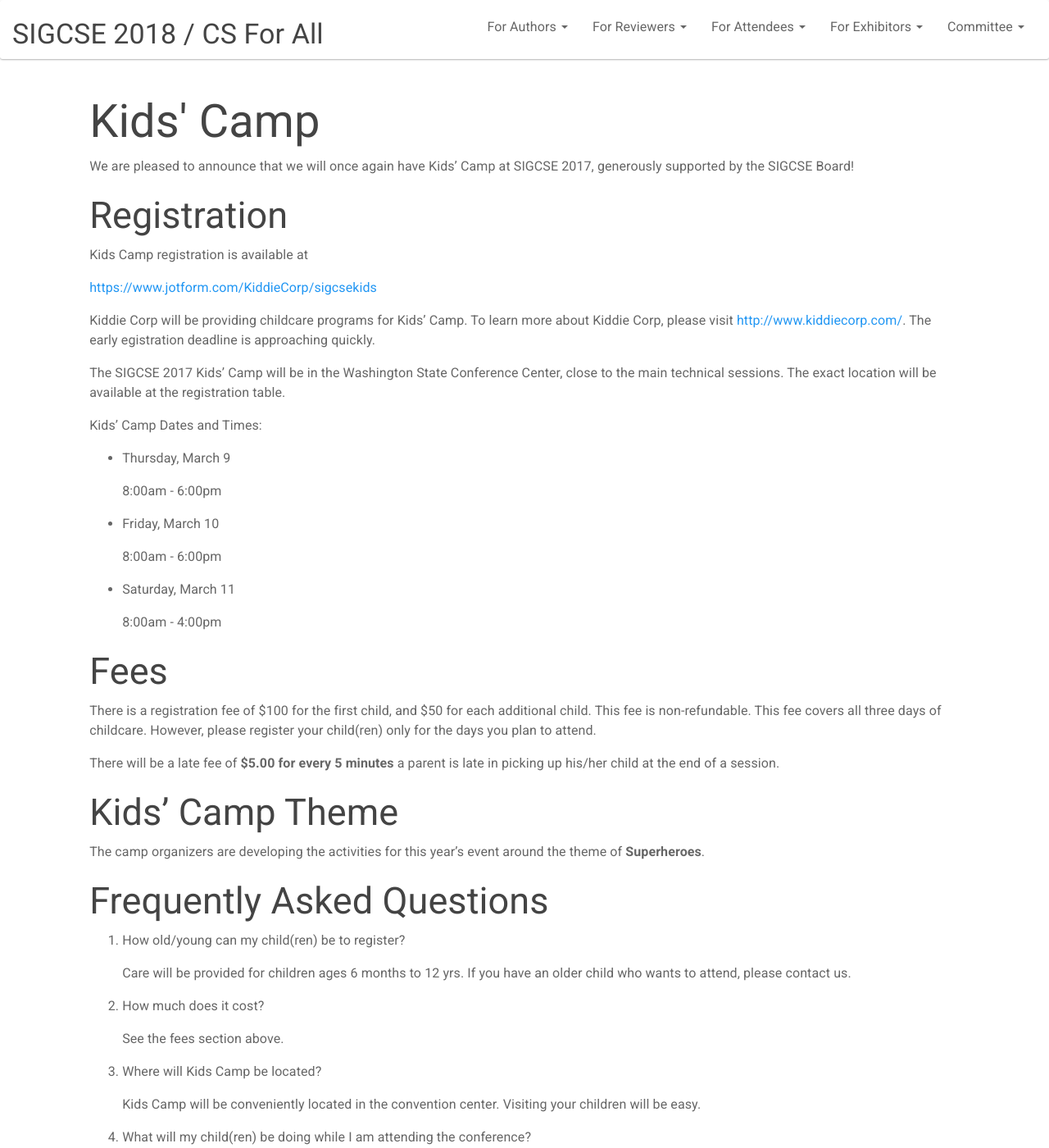
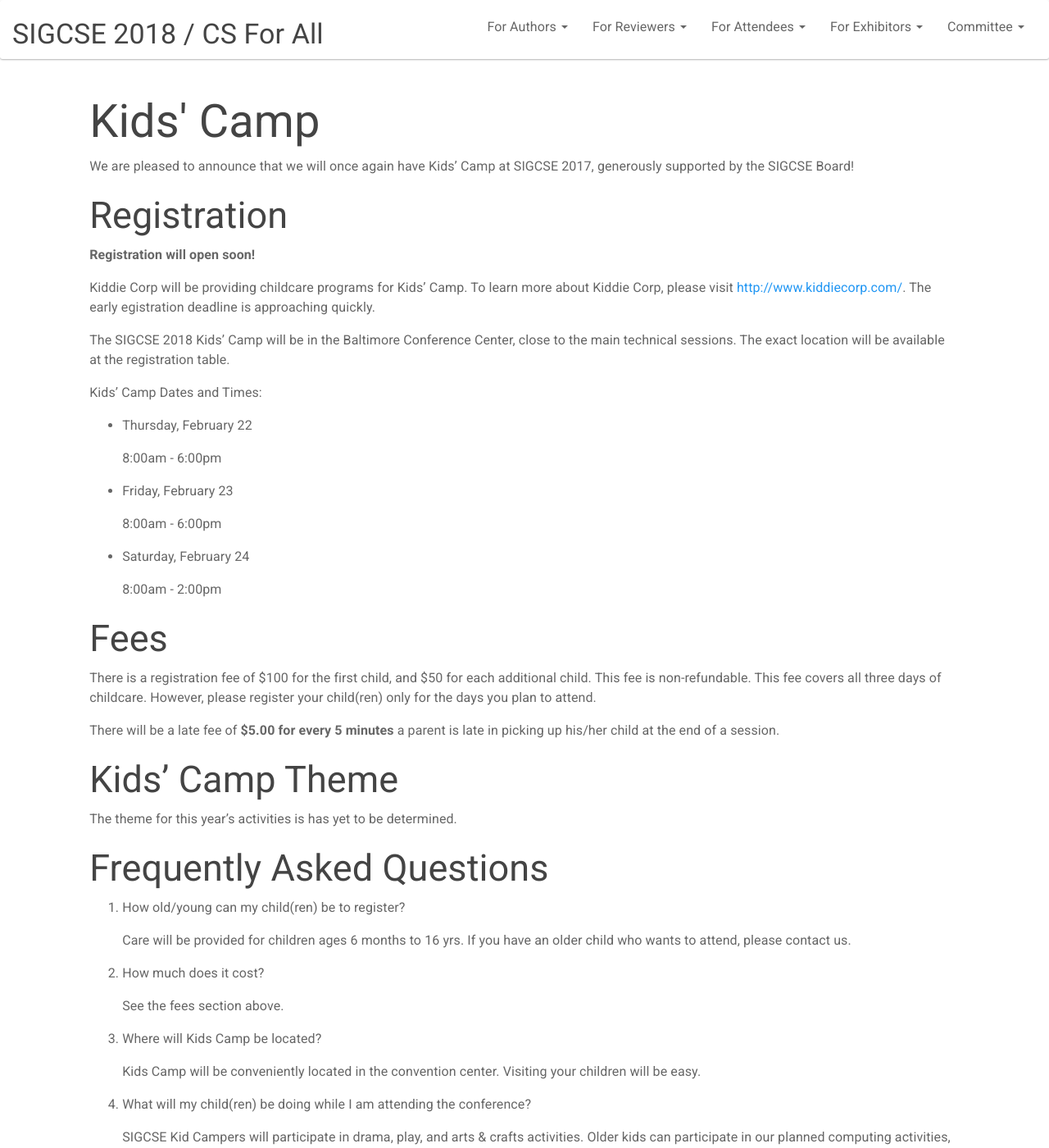
Before and after one commit to sigcsets/sigcse2018, a Jekyll site: the page built from attendees/kidscamp.md, in a window 1280 px wide and 1400 px high. Shown: the whole window at 82% size. Built offline with Jekyll 4.4.1, drawn with Linux system fonts in a browser that asks for light colours; some of the changed text lies outside the part shown.

Commit message:
registration, kids camp, microsoft logo

```diff
--- a/_data/supporters.yml
+++ b/_data/supporters.yml
@@ -8,6 +8,9 @@
   - name: "Intel"
     image: intel-200.png
     link: "https://intel.com/"
+  - name: "Microsoft"
+    image: microsoft-200.png
+    link: "https://microsoft.com/"
 
 Gold:
   - name: "Oracle Academy"
--- a/_data/topnav.yaml
+++ b/_data/topnav.yaml
@@ -107,8 +107,8 @@
     # - name: Conference Proceedings
     #   link: http://dl.acm.org/citation.cfm?id=3017680
     #   divider: true
-    # - name: Kids' Camp
-    #   link: /attendees/kidscamp.html
+  - name: Kids' Camp
+    link: /attendees/kidscamp.html
     #   divider: true
 
 - name: For Exhibitors
--- a/attendees/kidscamp.md
+++ b/attendees/kidscamp.md
@@ -8,32 +8,36 @@
 
 ## Registration
 
-Kids Camp registration is available at
+<!--Kids Camp registration is available at
 
 [https://www.jotform.com/KiddieCorp/sigcsekids](https://www.jotform.com/KiddieCorp/sigcsekids)
+
+-->
+
+__Registration will open soon!__
 
 Kiddie Corp will be providing childcare
 programs for Kids' Camp. To learn more about Kiddie Corp, please visit
 [http://www.kiddiecorp.com/](http://www.kiddiecorp.com/). The early
 egistration deadline is approaching quickly.
 
-The SIGCSE 2017 Kids’ Camp will be in the Washington State Conference Center,
+The SIGCSE 2018 Kids’ Camp will be in the Baltimore Conference Center,
 close to the main technical sessions. The exact
 location will be available at the registration table.
 
 Kids’ Camp Dates and Times:
 
-* Thursday, March 9
+* Thursday, February 22
 
     8:00am - 6:00pm
 
-* Friday, March 10
+* Friday, February 23
 
     8:00am - 6:00pm
 
-* Saturday, March 11
+* Saturday, February 24
 
-    8:00am - 4:00pm
+    8:00am - 2:00pm
 
 ## Fees
 
@@ -47,14 +51,16 @@
 
 ## Kids' Camp Theme
 
-The camp organizers are developing the activities for this year's event
-around the theme of **Superheroes**.
+The theme for this year's activities is has yet to be determined.
+
+<!--The camp organizers are developing the activities for this year's event
+around the theme of **Superheroes**.-->
 
 ## Frequently Asked Questions
 
 1. How old/young can my child(ren) be to register?
 
-    Care will be provided for children ages 6 months to 12 yrs. If you have an older child who wants to attend, please contact us.
+    Care will be provided for children ages 6 months to 16 yrs. If you have an older child who wants to attend, please contact us.
 
 1. How much does it cost?
 
@@ -76,8 +82,8 @@
 
     Daycare provider ratios will be:
 
-      * 1:2 for children ages 6 to 11 months old
-      * 1:3 for children 1 to 2 years old
-      * 1:5 for children 3 to 12 years old
+      * 1:5 for children 3 to 5 years old
+      * 1:7 for children 6 to 12 years old
+      * 1:10 for children 13 to 16 years old
 
     Student volunteers for the computing activities will be additional helpers and are not included in this ratio.
```
Also changed, not shown: other parts of attendees/kidscamp.md (+1 -1 lines), attendees/index.md (+5 -5 lines), images/supporters/200s/microsoft-200.png (added).
